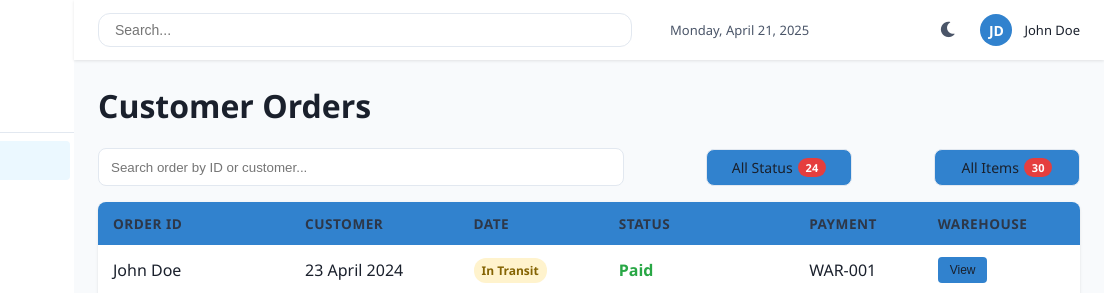
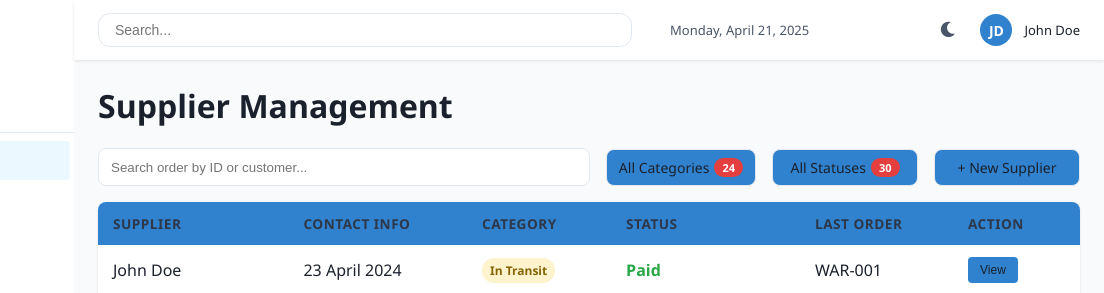
Before and after one commit to Simamkele88/IFM3_GP, a plain HTML site: page suppliers.html in a window 1280 px wide. Shown: the top 293 px of the page, 176-1280 px from the left. Drawn offline with Linux system fonts and the light colour scheme.

```diff
--- a/suppliers.html
+++ b/suppliers.html
@@ -3,7 +3,7 @@
     <head>
         <meta charset="UTF-8">
         <meta name="viewport" content="width=device-width, initial-scale=1.0">
-        <title>Customer orders</title>
+        <title>Supplier Management</title>
         <link rel="stylesheet" href="side_bar.css">
         <link rel="stylesheet" href="c_orders.css">
         <link rel="icon" type="image/png" href="favicon.png">
@@ -86,13 +86,14 @@
 
     <!-- Main Content -->
     <main class="main-content">
-        <h1 style="margin-top:0px;"> Customer Orders</h1>
+        <h1 style="margin-top:0px;"> Supplier Management</h1>
 
         <!-- For the search bar and the -->
          <div class="div-container">
                 <input type="text" placeholder="Search order by ID or customer...">
-                <p>All Status   <span class="badge" style="margin-left:5px;">24</span></p>
-                <p>All Items  <span class="badge" style="margin-left:5px;">30</span></p>
+                <p>All Categories   <span class="badge" style="margin-left:5px;">24</span></p>
+                <p>All Statuses  <span class="badge" style="margin-left:5px;">30</span></p>
+                <p>+ New Supplier</p>
          </div>
 
          <!-- Tables for orders -->
@@ -100,12 +101,12 @@
             <thead>
                 <tr>
 
-                    <th>Order ID</th>
-                    <th>Customer</th>
-                    <th>Date</th>
+                    <th>Supplier</th>
+                    <th>Contact Info</th>
+                    <th>Category</th>
                     <th>Status</th>
-                    <th>Payment</th>
-                    <th>Warehouse</th>
+                    <th>Last order</th>
+                    <th>Action</th>
 
                 </tr>
             </thead>
```
